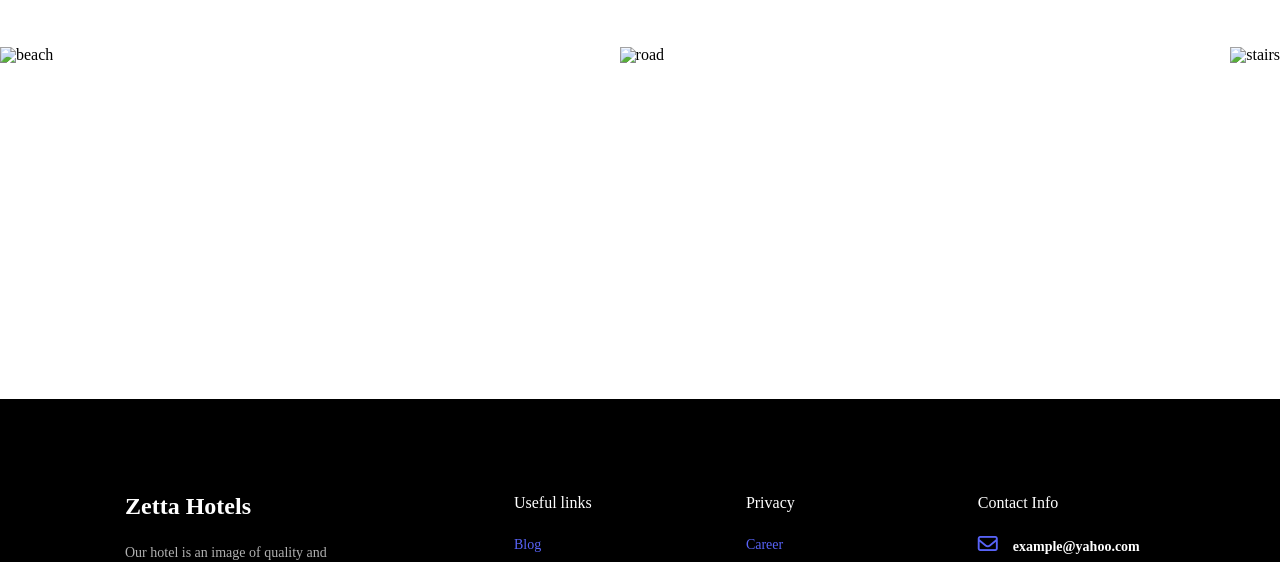
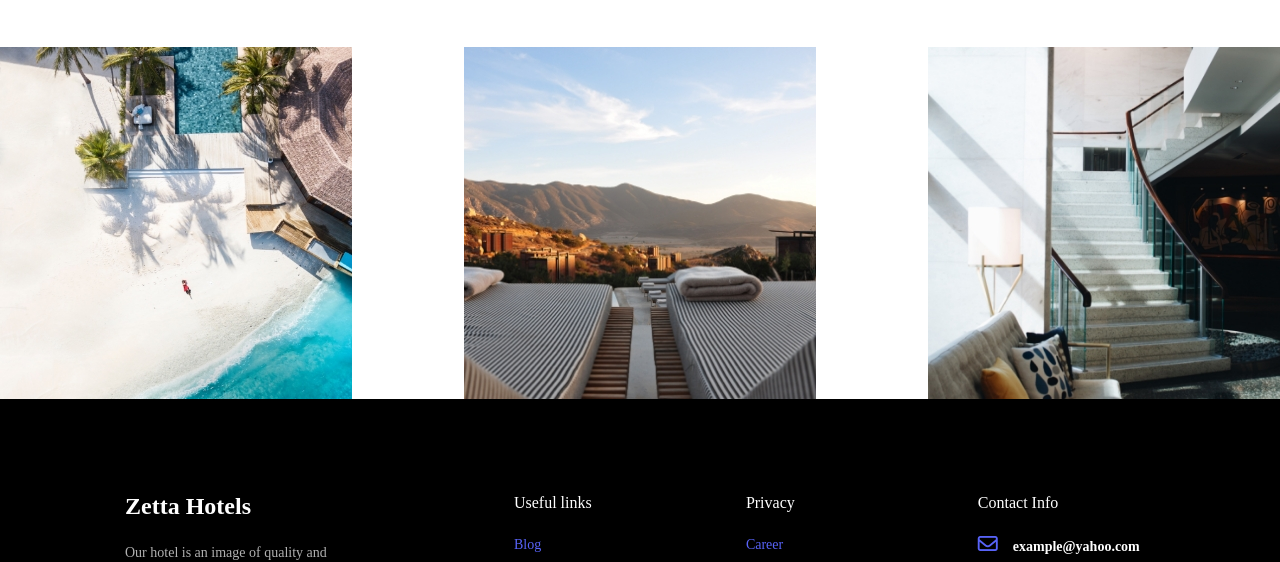
Before and after one commit to NatiaGo/AboutUs, a plain HTML site: page index.html in a window 1280 px wide. Shown: the part 2422-2984 px from the top of the page. Drawn offline with Linux system fonts and the light colour scheme; the site is published under a folder, as on GitHub Pages, so addresses that start at the root find nothing.

Commit message:
Update index.html

```diff
--- a/index.html
+++ b/index.html
@@ -135,13 +135,13 @@
             </div>
              <div class="img-section4 poppins">
                 <div class="img" >
-                     <img  src="/images/beach.jpg" alt="beach">
+                     <img  src="images/beach.jpg" alt="beach">
                 </div>
                 <div class="img" >
-                    <img src="/images/road.jpg" alt="road">
+                    <img src="images/road.jpg" alt="road">
                 </div>
                 <div class="img" >
-                    <img src="/images/upstairs.jpg" alt="stairs">
+                    <img src="images/upstairs.jpg" alt="stairs">
                 </div>
             </div>
         </div>
```
